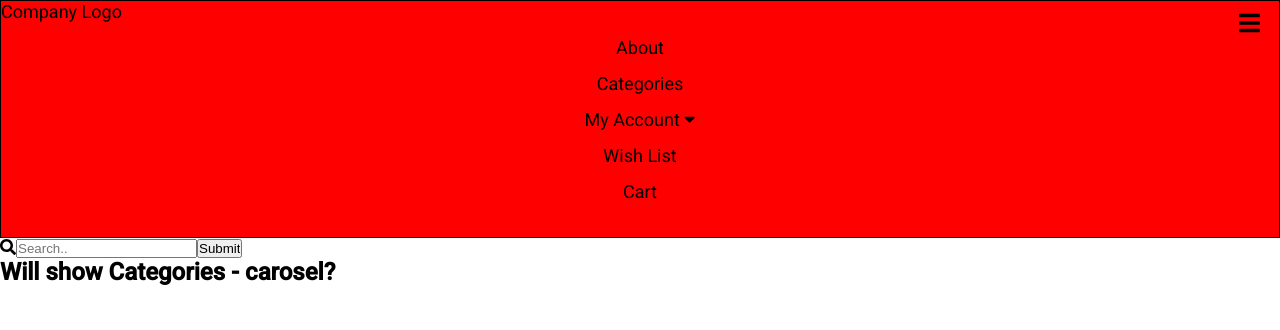
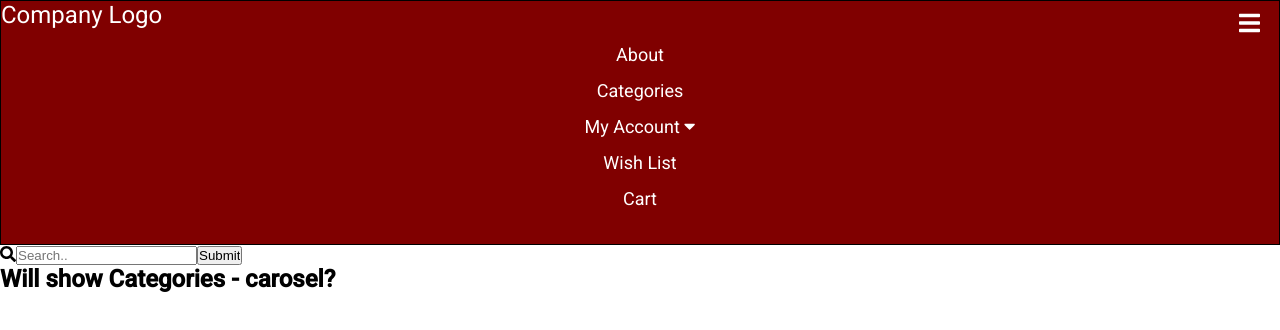
Before and after one commit to softdevpro9/react-ecommerce-frontend, a React (Create React App) app: page / in a window 1280 px wide. Both pictures are taken after a click on the icon 1249 px from the left and 23 px from the top of the page. Shown: the top 330 px of the page. Built offline with nearby package versions, Linux system fonts and the light colour scheme; no server answers.

Commit message:
Update CSS styling for nav bar

```diff
--- a/src/components/NewNavbar.js
+++ b/src/components/NewNavbar.js
@@ -27,7 +27,7 @@ class NewNavBar extends Component {
                     <li><Link to="/Categories" class="nav-links">Categories</Link></li>
 
                     <div class="dropdown">
-                        <li>My Account <FontAwesomeIcon icon={faCaretDown}/></li>
+                        <li class="dropdown-color">My Account <FontAwesomeIcon icon={faCaretDown}/></li>
                         <div class="dropdown-content">
                             <li><Link to="/Signup" class="nav-links">Signup</Link></li>
                             <li><Link to="/Login" class="nav-links">Login</Link></li>
--- a/src/index.css
+++ b/src/index.css
@@ -16,16 +16,16 @@ body {
   font-size: 18px;
   border: 1px solid black;
   padding-bottom: 20px;
-  background-color: red;
+  background-color: maroon;
 }
 
 .main-nav {
   list-style-type: none;
 }
 
-.nav-links, .logo {
+.nav-links, .logo, .dropdown-color {
   text-decoration: none;
-  color: black;
+  color: white;
 }
 
 .main-nav li {
@@ -33,6 +33,9 @@ body {
   margin: 15px auto;
 }
 
+.logo {
+  font-size: 1.5rem;
+}
 .navbar-toggle {
   position: absolute;
   top: 10px;
@@ -58,15 +61,30 @@ body {
 .dropdown-content a:hover {
   background-color: white;
   padding: 8px;
+  color: black;
 }
 
 .main-nav a:hover {
   background-color: white;
   padding: 8px;
+  color: black;
 }
 
 .dropdown:hover .dropdown-content {
   display: block;
 }
 
+.navbar-toggle {
+  color: white;
+}
+
+.navbar-toggle:hover {
+  color: black;
+}
+
+.logo:hover {
+  color: black;
+  background-color: white;
+}
+
 /* ADD HOVER TO HAMBURGER ICON */
```
